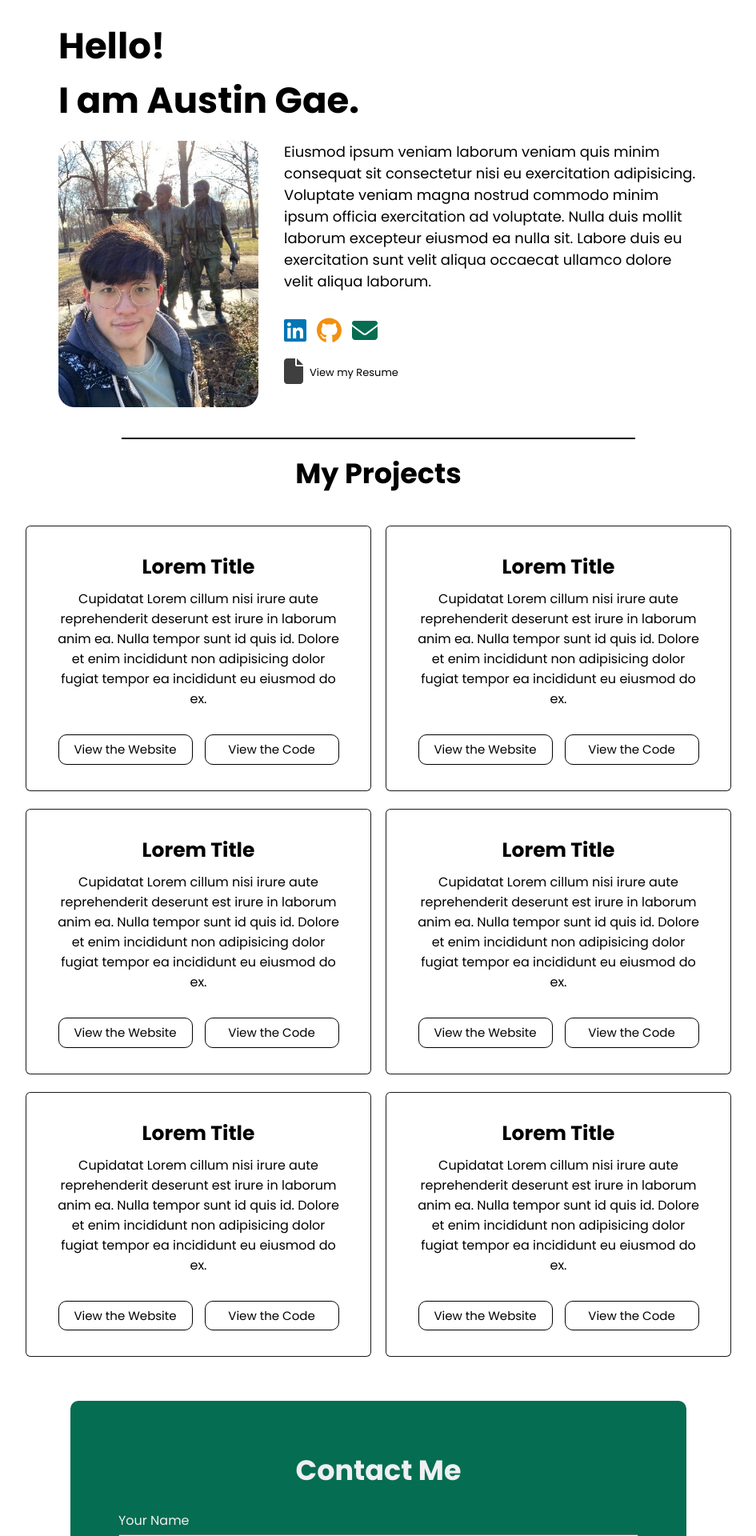
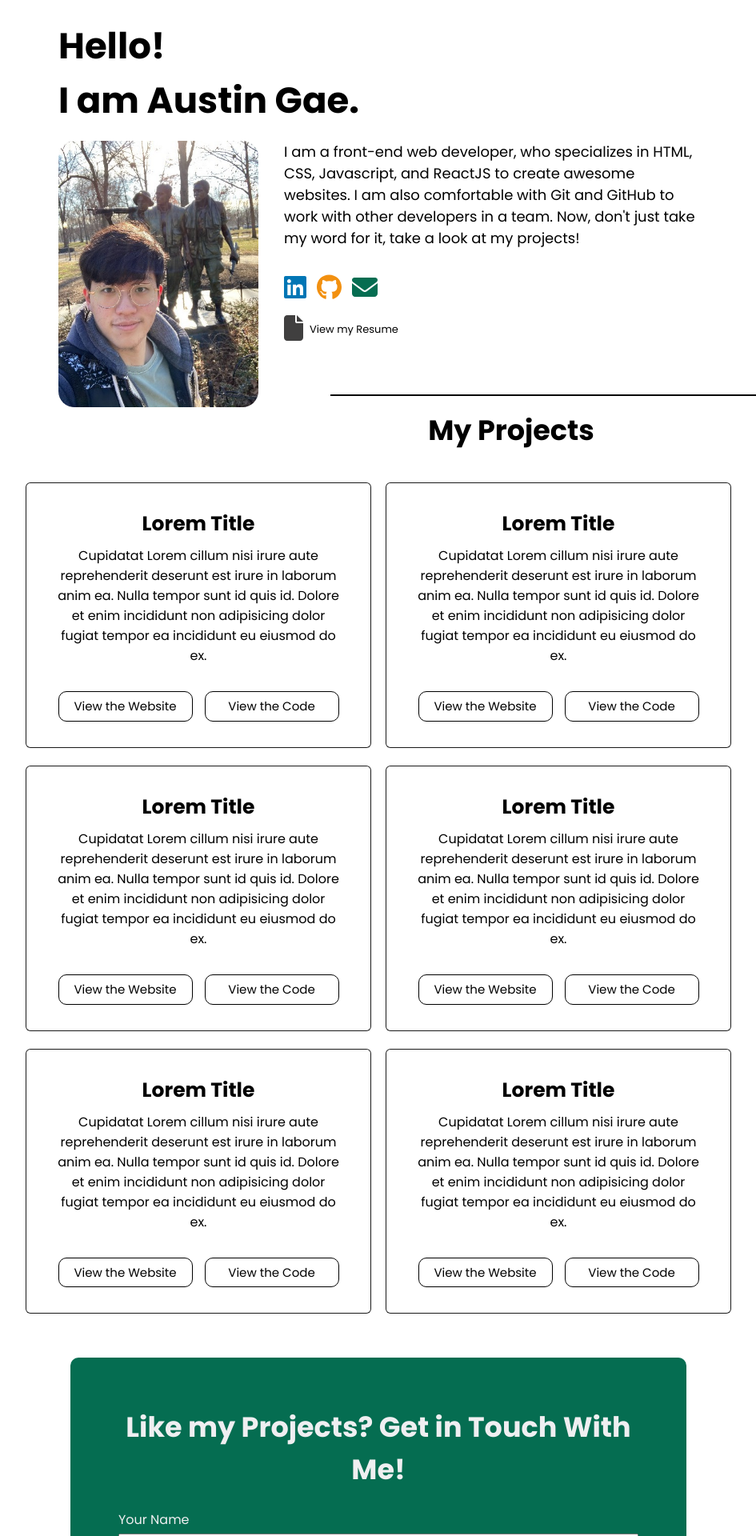
Before and after one commit to austingae/Austin-Portfolio, a React (Create React App) app: page / in a window 1280 px wide. Shown: the top 1920 px of the page at 80% size, without its empty margins (167-1112 px from the left). Built offline with nearby package versions, Linux system fonts and the light colour scheme.

Commit message:
Wrote my short description in About Me Section. Also, changed the words in .contact-me-form__confirmation

```diff
--- a/src/Components/AboutMe.js
+++ b/src/Components/AboutMe.js
@@ -24,7 +24,7 @@ const AboutMe = () => {
     <div className='about-me'>
       <h1 className='about-me__my-name'>Hello! <br></br>I am Austin Gae.</h1>
       <img className='about-me__profile-image' src={profileImage}/>
-      <p className='about-me__my-short-description'>Eiusmod ipsum veniam laborum veniam quis minim consequat sit consectetur nisi eu exercitation adipisicing. Voluptate veniam magna nostrud commodo minim ipsum officia exercitation ad voluptate. Nulla duis mollit laborum excepteur eiusmod ea nulla sit. Labore duis eu exercitation sunt velit aliqua occaecat ullamco dolore velit aliqua laborum.</p>
+      <p className='about-me__my-short-description'>I am a front-end web developer, who specializes in HTML, CSS, Javascript, and ReactJS to create awesome websites. I am also comfortable with Git and GitHub to work with other developers in a team. Now, don't just take my word for it, take a look at my projects! </p>
       <div className='about-me__social-media-container'>
         <a href='https://www.linkedin.com/in/austin-gae/'>
           <FontAwesomeIcon
--- a/src/Components/ContactUs.js
+++ b/src/Components/ContactUs.js
@@ -25,7 +25,7 @@ const ContactUs = () => {
 
   return (
     <form className='contact-me-form'ref={form} onSubmit={sendEmail}>
-      <h2 className='contact-me-form__title'>Contact Me</h2>
+      <h2 className='contact-me-form__title'>Like my Projects? Get in Touch With Me!</h2>
       <div className='contact-me-form__item'>
         <label className='contact-me-form__item-label'>Your Name</label>
         <input className='contact-me-form__input' type="text" name="name" />
@@ -47,7 +47,7 @@ const ContactUs = () => {
           setIsSent(true);
         }}/>
       </div>
-      {isSent && <div className='contact-me-form__confirmation'>Thank you for contacting me. I will get back to you soon.</div>}
+      {isSent && <div className='contact-me-form__confirmation'>Your message has been sent. I will reply to you as soon as possible. </div>}
     </form>
   );
 }
```
